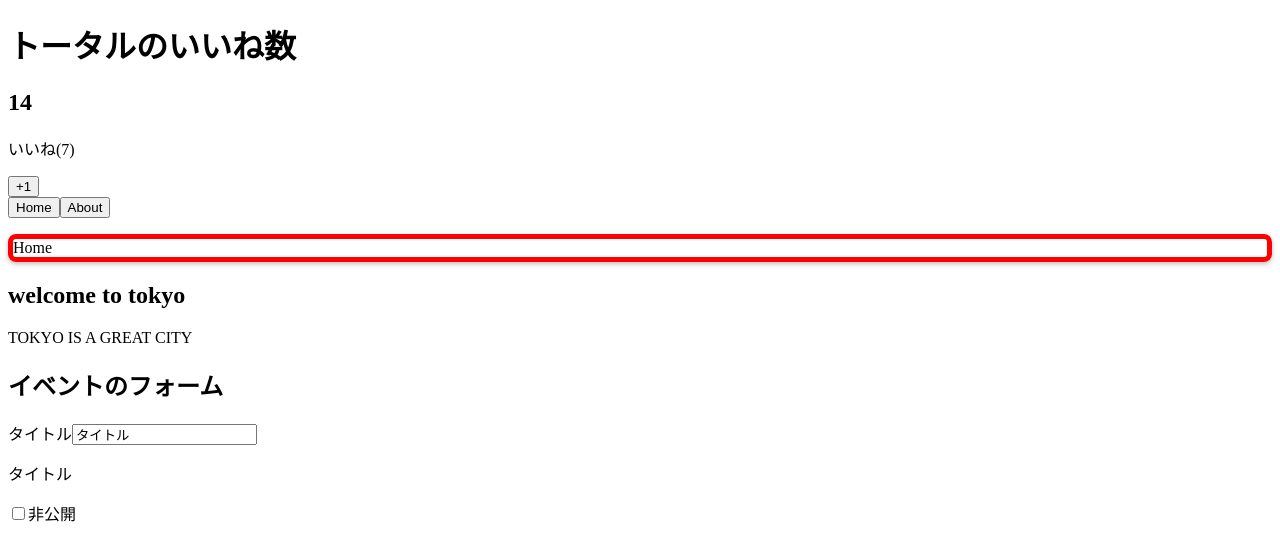
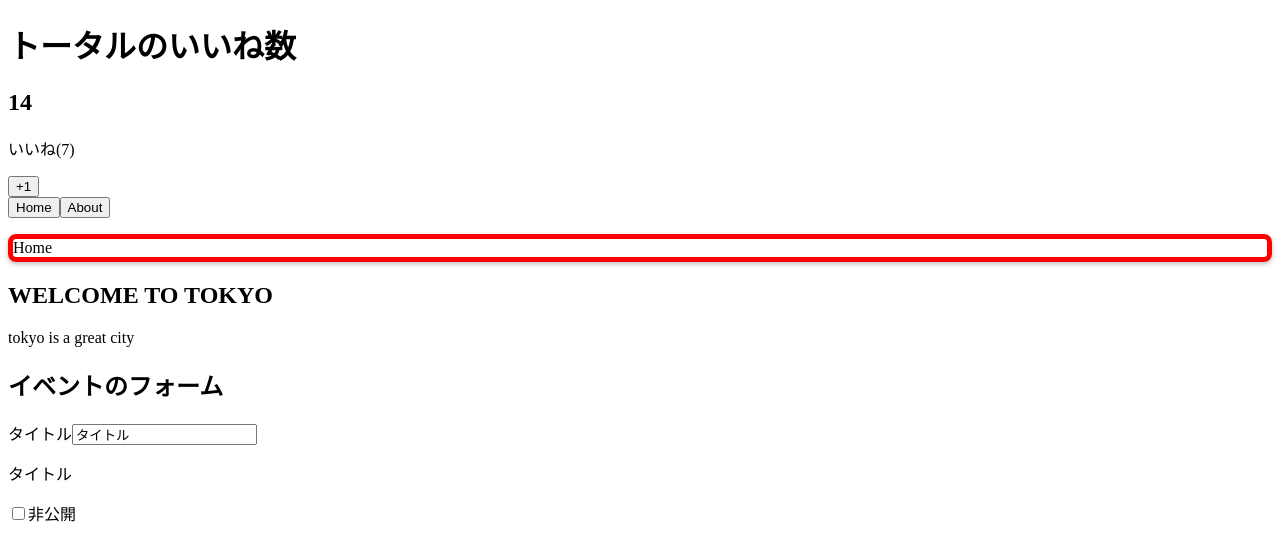
Before and after one commit to junichiseki0831/vue_project, a Vue app: page / in a window 1280 px wide. Shown: the top 560 px of the page. Built offline with nearby package versions, Linux system fonts and the light colour scheme.

Commit message:
filter登録（複数連結）

```diff
--- a/src/components/Home.vue
+++ b/src/components/Home.vue
@@ -4,8 +4,8 @@
     <!-- 引数(solid)・修飾子(round.shadow)を指定 -->
     <p v-border:solid.round.shadow="{width: '5px', color: 'red'}">Home</p>
     <!-- フィルターを使った表示 -->
-    <h2>{{ title | lowerCase }}</h2>
-    <p>{{ subTitle | upperCase }}</p>
+    <h2>{{ title | lowerCase | upperCase}}</h2>
+    <p>{{ subTitle | upperCase | lowerCase}}</p>
   </div>
 </template>
 
```
